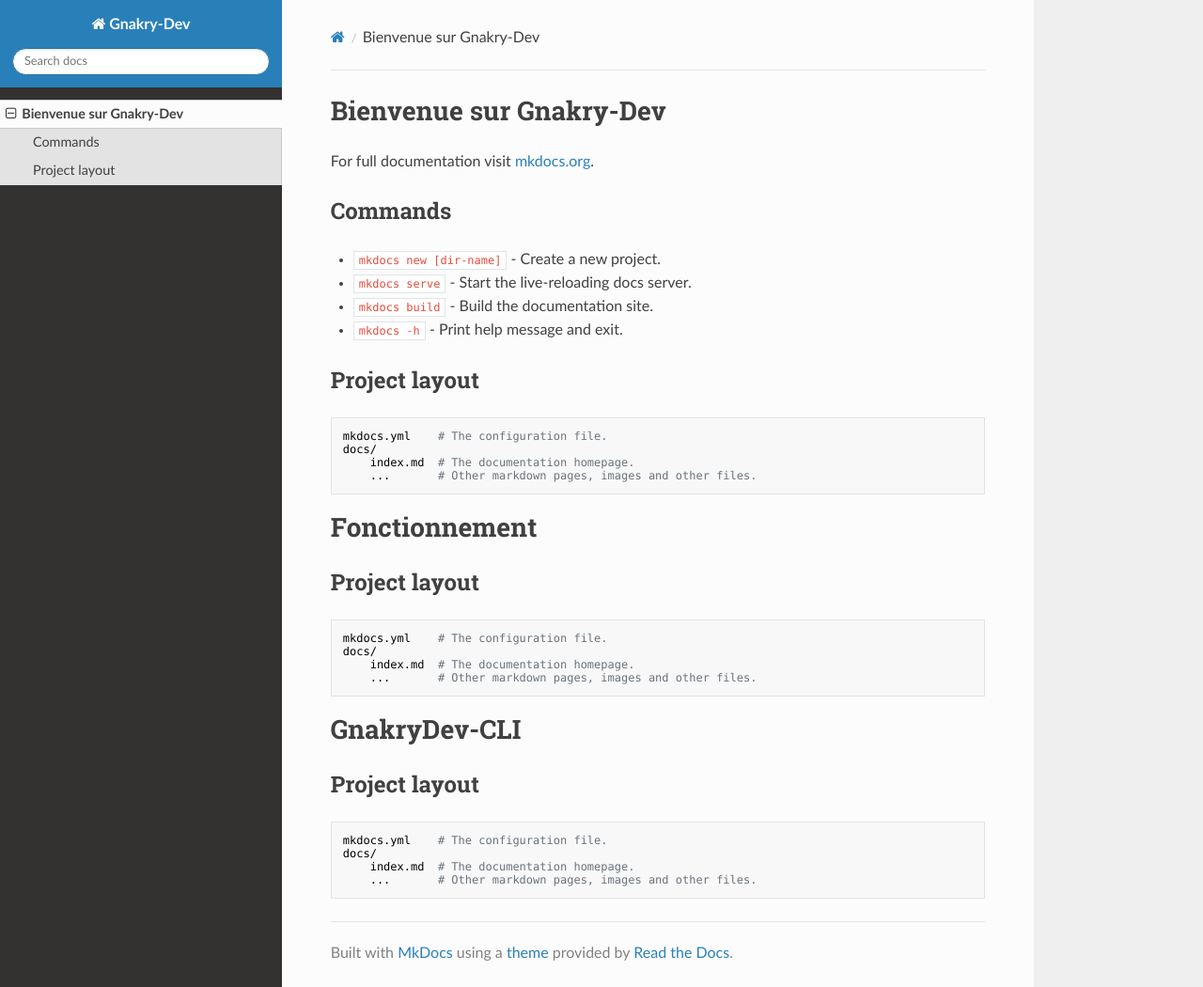
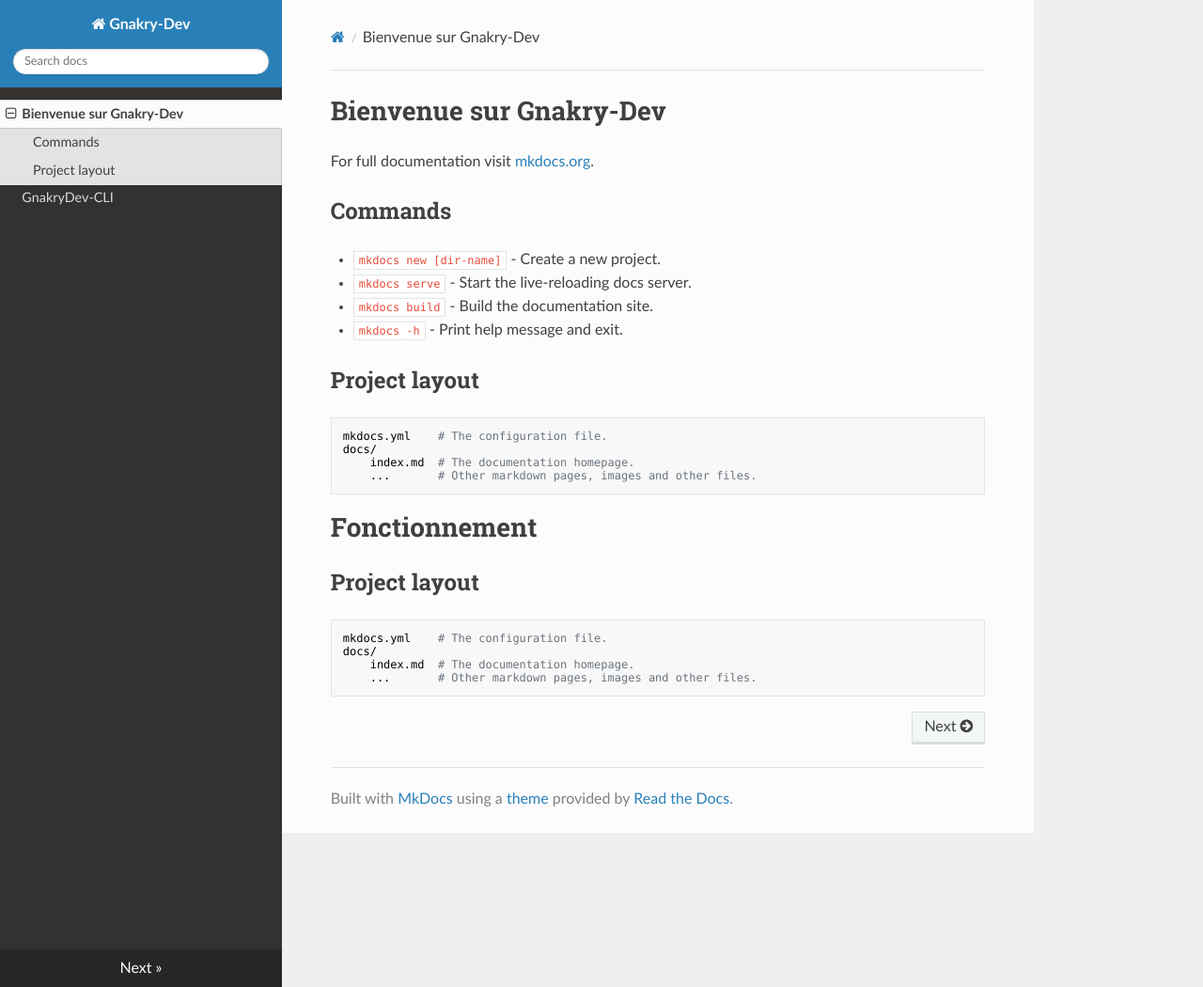
Before and after one commit to GnakryDev/gnakrydev.github.io, an MkDocs documentation site: the page built from docs/index.md, in a window 1280 px wide and 1050 px high. Shown: the whole window at 94% size. Built offline with MkDocs 1.6.1, drawn with Linux system fonts in a browser that asks for light colours; nearby versions of some CDN libraries.

```diff
--- a/docs/index.md
+++ b/docs/index.md
@@ -24,12 +24,3 @@ For full documentation visit [mkdocs.org](https://www.mkdocs.org).
     docs/
         index.md  # The documentation homepage.
         ...       # Other markdown pages, images and other files.
-
-# GnakryDev-CLI
-
-## Project layout
-
-    mkdocs.yml    # The configuration file.
-    docs/
-        index.md  # The documentation homepage.
-        ...       # Other markdown pages, images and other files.
```
Also changed, not shown: docs/gnakrydev-cli.md (added, +8 -0 lines).
